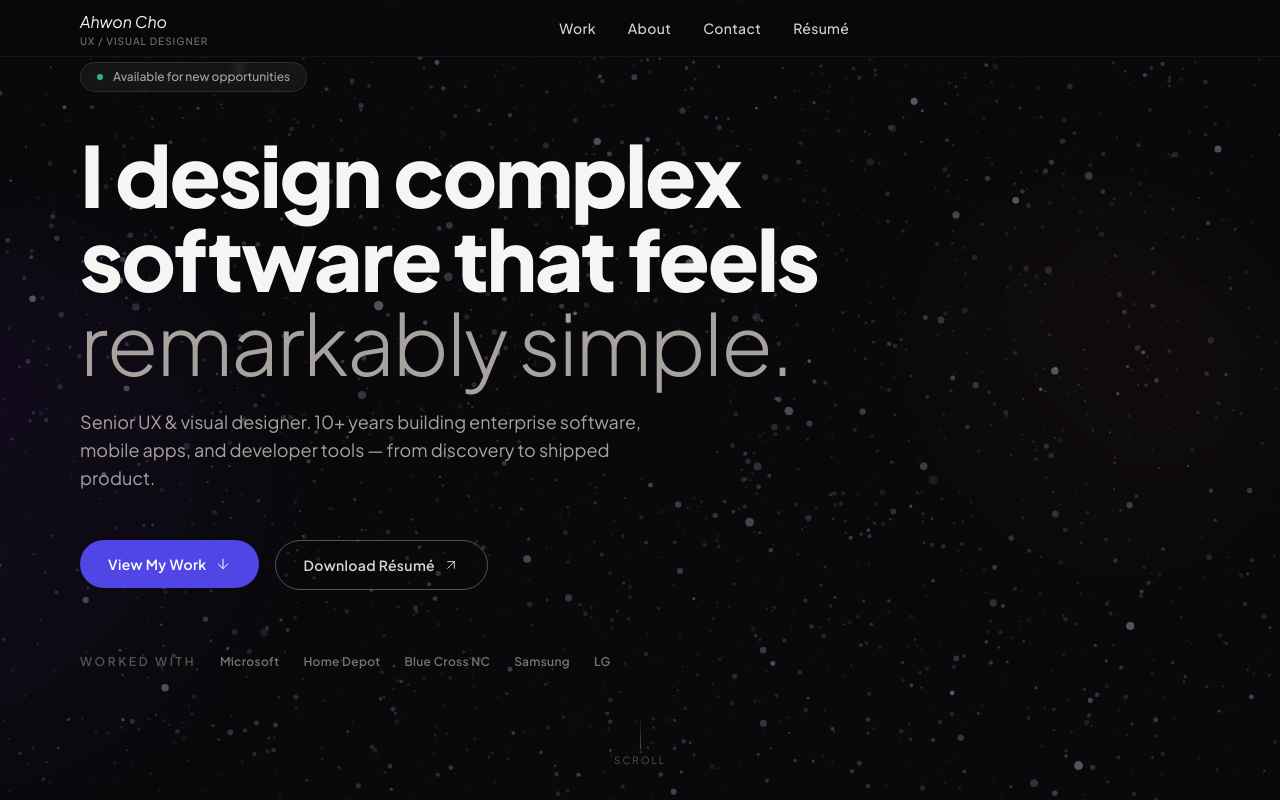
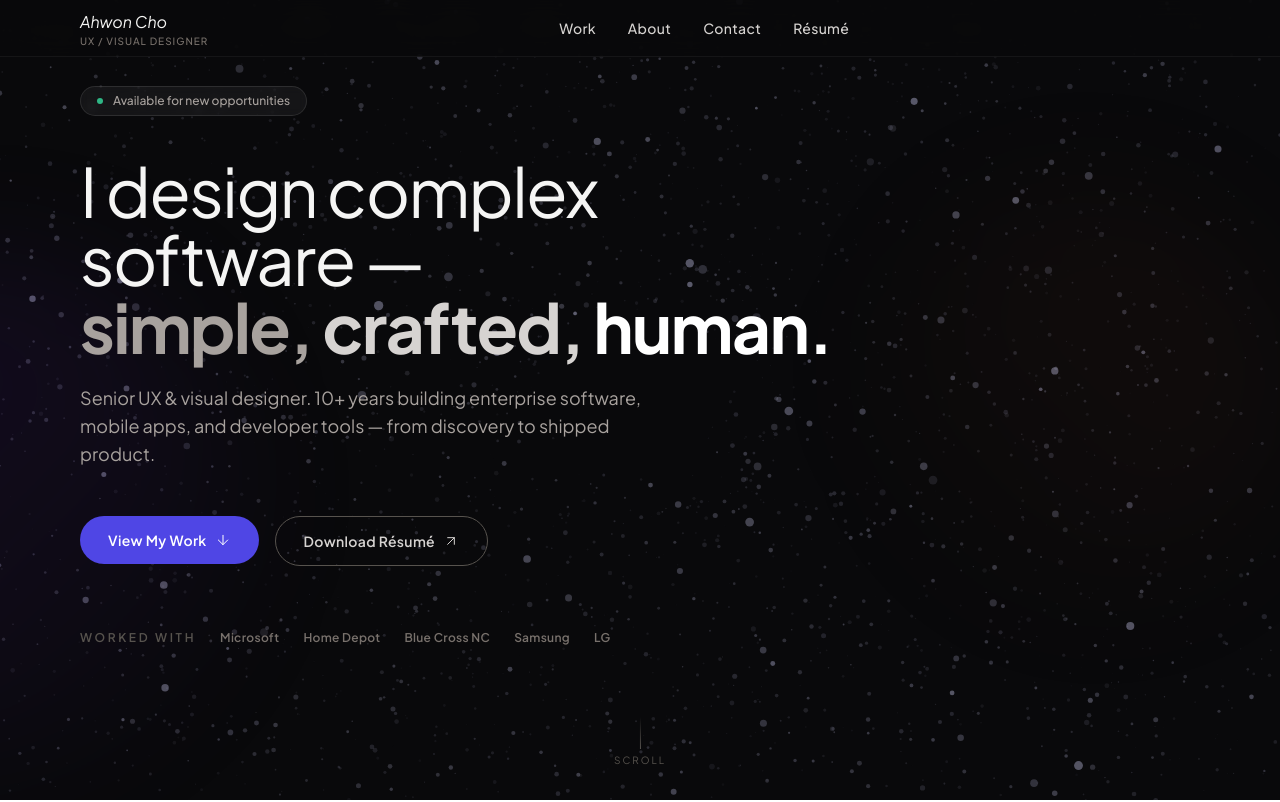
Before and after one commit to Ahwon-Cho/Portfolio, a React (Vite) app: page / in a window 1280 px wide. Shown: the top 802 px of the page. Built offline with nearby package versions, Linux system fonts and the light colour scheme.

Commit message:
change headline

```diff
--- a/src/components/Hero.jsx
+++ b/src/components/Hero.jsx
@@ -68,16 +68,14 @@ export default function Hero({ darkMode = false }) {
           {/* ART: headline — Inter black + Playfair Display italic contrast */}
           <motion.h1
             variants={item}
-            className="text-5xl sm:text-6xl md:text-7xl lg:text-[84px] font-extrabold leading-[1.02] tracking-tight text-stone-100 mb-6"
+            className="text-4xl sm:text-5xl md:text-6xl lg:text-[68px] font-normal leading-[1.02] tracking-tight text-stone-100 mb-6"
           >
             I design complex
             <br />
-            software that feels
+            software —
             <br />
             {/* ART: lighter weight + stone-300 for the final line — elegant contrast within PJS */}
-            <span className="font-light text-stone-400">
-              remarkably simple.
-            </span>
+            <span className="font-bold text-stone-400">simple, </span><span className="font-bold text-stone-300">crafted, </span><span className="font-bold text-white">human.</span>
           </motion.h1>
 
           {/* UX: concise, specific value prop — not generic */}
```
